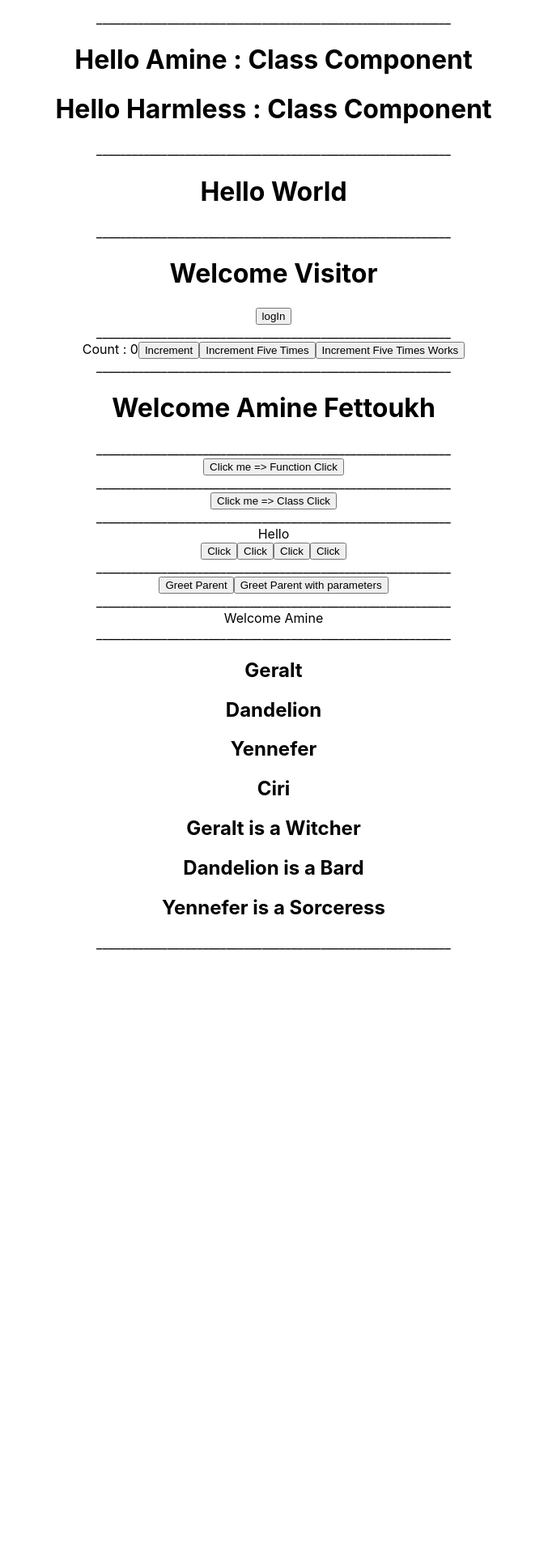
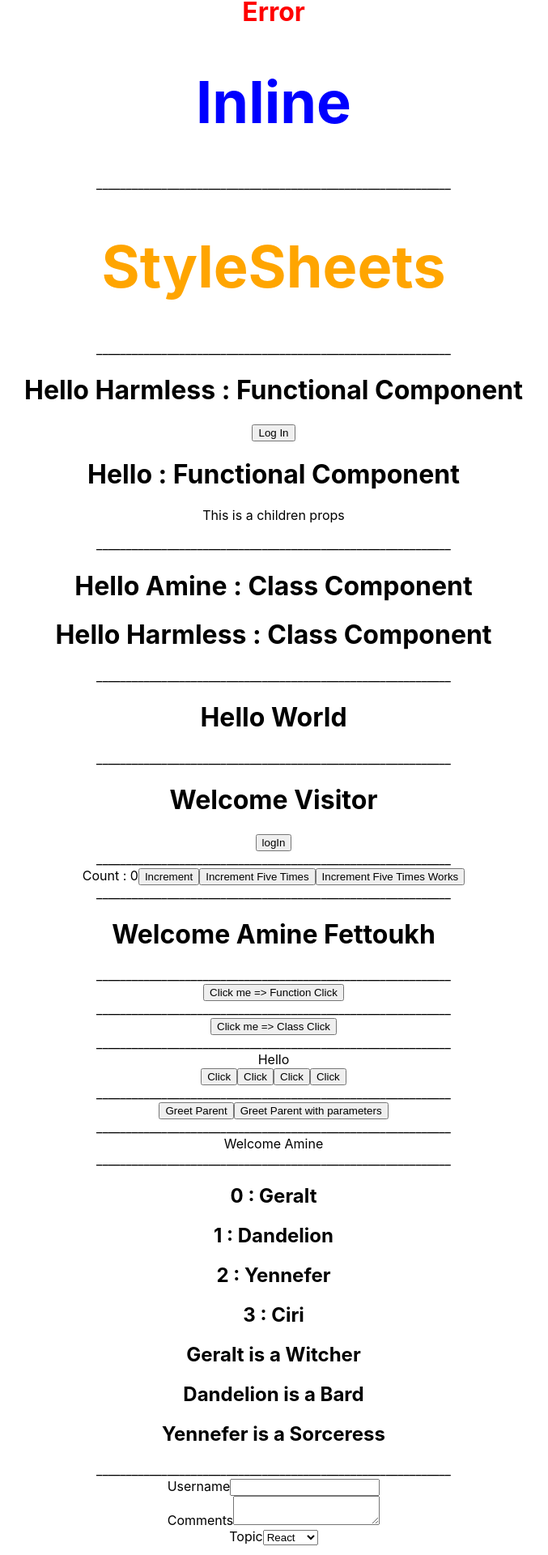
Before and after one commit to Fettoukh/learning-React, a React (Create React App) app: page / in a window 1280 px wide. Shown: the part 209-2129 px from the top of the page at 81% size, without its empty margins (302-979 px from the left). Before the commit the page ends 1384 px from the top, so only its background shows below. Built offline with nearby package versions, Linux system fonts and the light colour scheme.

Commit message:
Fourth Commit

```diff
--- a/src/App.js
+++ b/src/App.js
@@ -13,12 +13,32 @@ import EventBind from './components/EventBind'
 import ParentComponent from './components/ParentComponent'
 import ConditionRendering from './components/ConditionalRendering'
 import NameList from './components/NameList'
+import Stylesheet from './components/Stylesheet'
+import InlineStyling from './components/InlineStyling'
+import Form from './components/Form'
 //import {Greet} from './components/Greet'
+import './appStyles.css'
+import styles from './appStyles.module.css'
 
 
 function App() {
   return (
     <div className="App">
+
+    ____________________________________________________________
+
+      <h1 className ='error'>Error</h1>
+      <h1 className = {styles.success} >Success</h1>
+
+      ____________________________________________________________
+
+      <InlineStyling></InlineStyling>
+
+      ____________________________________________________________
+
+       <Stylesheet primary={true}></Stylesheet>
+
+       ____________________________________________________________
 
        <Greet name ="Harmless">
        <button>Log In</button>
@@ -75,6 +95,9 @@ function App() {
 
        ____________________________________________________________
 
+      <Form></Form>
+
+      ____________________________________________________________
     </div>
   );
 }
--- /dev/null
+++ b/src/appStyles.css
@@ -0,0 +1,3 @@
+.error {
+    color : red ;
+}
--- /dev/null
+++ b/src/appStyles.module.css
@@ -0,0 +1,3 @@
+.success {
+    color : green ;
+}
--- /dev/null
+++ b/src/components/Form.js
@@ -0,0 +1,60 @@
+import React, { Component } from 'react'
+
+class Form extends Component {
+    constructor(props) {
+        super(props)
+
+        this.state = {
+             username:'',
+             comments:'',
+             topic : 'react'
+        }
+    }
+
+    // event => is passed as a parameter to the handler
+    // from this event we can extract the value of the input element using event.target.value
+    handleUsernameChange = (event) => {
+        this.setState({
+            username : event.target.value
+        })
+    }
+
+    handlerCommentsChange = (event) => {
+        this.setState({
+            comments : event.target.value
+        })
+    }
+
+    handleTopicChange= (event) => {
+        this.setState({
+            topic : event.target.value
+        })
+    }
+
+
+
+    render() {
+        return (
+            <form>
+                <div>
+                    <label>Username</label>
+                    <input type="text" value={this.state.username} onChange={this.handleUsernameChange}/>
+                </div>
+                <div>
+                    <label>Comments</label>
+                    <textarea value={this.state.comments} onChange={this.handlerCommentsChange}/>
+                </div>
+                <div>
+                    <label>Topic</label>
+                    <select value={this.state.topic} onChange={this.handleTopicChange}>
+                        <option value="react">React</option>
+                        <option value="angular">Angular</option>
+                        <option value="vue">Vue</option>
+                    </select>
+                </div>
+            </form>
+        )
+    }
+}
+
+export default Form
--- /dev/null
+++ b/src/components/InlineStyling.js
@@ -0,0 +1,16 @@
+import React from 'react'
+
+function InlineStyling() {
+    const heading = {
+        fontSize: '72px',
+        color : 'blue'
+    }
+    return (
+        <div>
+            <h1 className ='error'>Error</h1>
+            <h1 style = {heading}>Inline</h1>
+        </div>
+    )
+}
+
+export default InlineStyling
--- a/src/components/NameList.js
+++ b/src/components/NameList.js
@@ -3,7 +3,8 @@ import Person from './Person'
 
 function NameList() {
   const names = ["Geralt", "Dandelion", "Yennefer", "Ciri"];
-  const nameList = names.map(name => <h2>{name}</h2>);
+  const nameList = names.map((name , index) => <h2 key={index}>{index} : {name}</h2>);
+
   const persons = [
     {
       id: 1,
@@ -21,7 +22,6 @@ function NameList() {
       nature: "Sorceress"
     }
   ];
-
   const personList = persons.map(person => <Person key={person.id} person={person} />);
 
   return (
--- a/src/components/Person.js
+++ b/src/components/Person.js
@@ -3,7 +3,7 @@ import React from 'react'
 function Person(props) {
     return (
         <div>
-            <h2>{props.person.name} is a {props.person.nature}</h2>
+            <h2>{props.person.name} is a {props .person.nature}</h2>
         </div>
     )
 }
--- /dev/null
+++ b/src/components/Stylesheet.js
@@ -0,0 +1,13 @@
+import React from 'react'
+import './myStyles.css'
+
+function Stylesheet(props) {
+    let classname = props.primary ? 'primary' : ''
+    return (
+        <div>
+            <h1 className={`${classname} font-xl`}>StyleSheets</h1>
+        </div>
+    )
+}
+
+export default Stylesheet
--- /dev/null
+++ b/src/components/myStyles.css
@@ -0,0 +1,7 @@
+.primary {
+    color : orange;
+}
+
+.font-xl {
+    font-size : 72px;
+}
```
